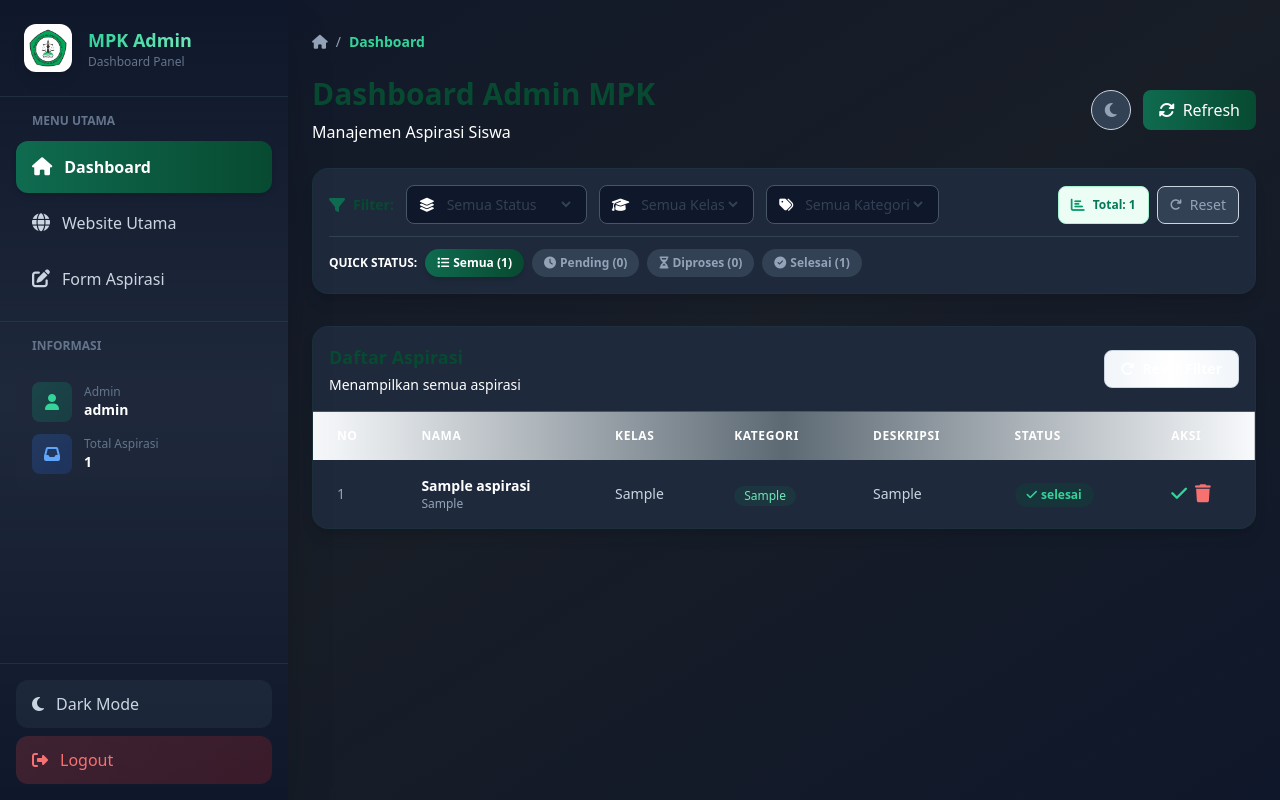
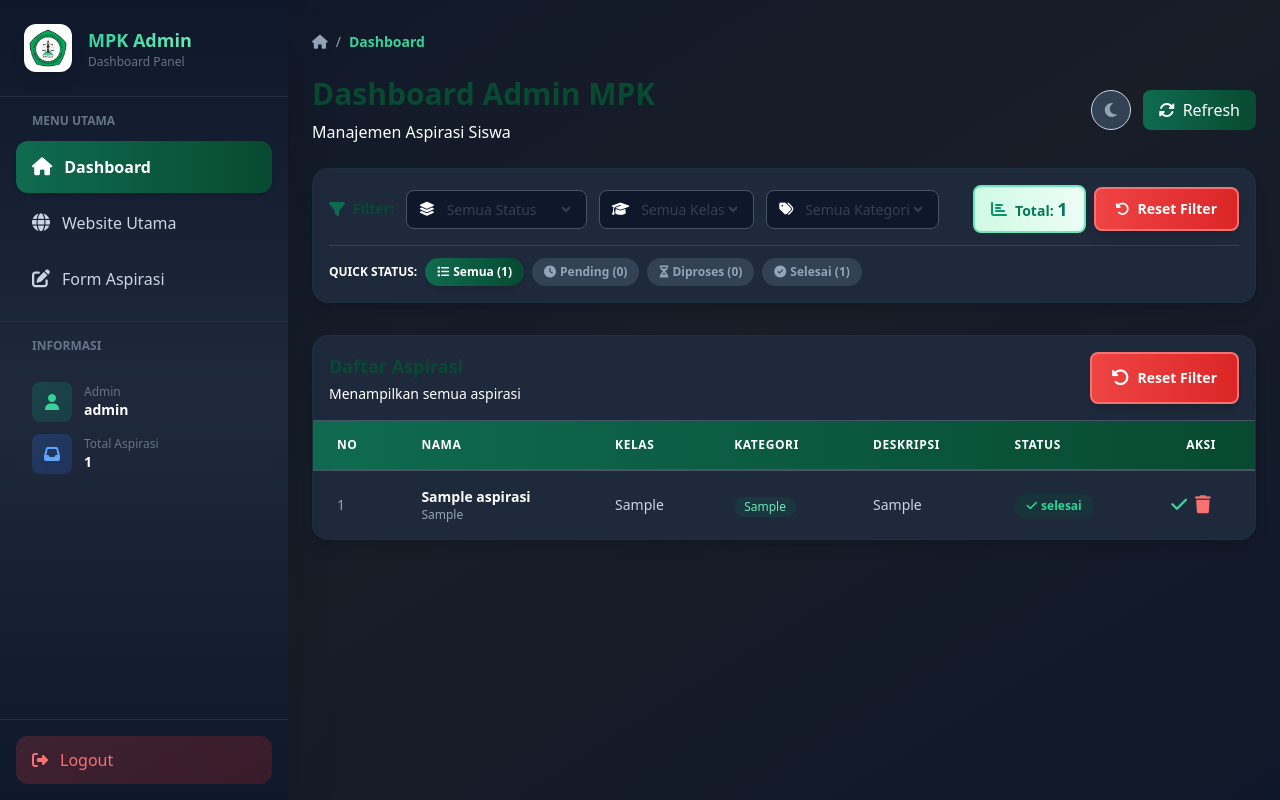
Before and after one commit to xfakh/MPKFULL, a Flask app: page /dashboard in a window 1280 px wide. Run offline with Flask 3, Linux system fonts and the light colour scheme; a user stored in the database is signed in; tables that the repository leaves empty hold one stand-in row (values such as "Sample post"); some libraries are stand-ins or nearby versions.

Commit message:
fix: implementasi UI/UX improvements
- Tambahkan Dark Mode toggle dengan localStorage persistence
- Implementasi Loading skeleton saat fetch data
- Tambahkan Toast notifications untuk berbagai tipe pesan
- Perbaiki tombol Reset Filter dengan desain yang lebih jelas
- Update header tabel dengan warna kontras tinggi
- Tambahkan sticky header untuk scrolling
- Optimasi mobile responsiveness

```diff
--- a/templates/dashboard.html
+++ b/templates/dashboard.html
@@ -121,11 +121,7 @@
         </div>
       </div>
 
-      <div class="absolute bottom-0 left-0 right-0 p-4 border-t border-slate-700/50 space-y-2">
-        <button onclick="toggleDarkMode()" class="w-full flex items-center gap-3 px-4 py-3 rounded-xl bg-slate-700/30 text-slate-300 hover:bg-slate-700/50 hover:text-white font-medium transition-all">
-          <i class="fas fa-moon"></i>
-          <span>Dark Mode</span>
-        </button>
+      <div class="absolute bottom-0 left-0 right-0 p-4 border-t border-slate-700/50">
         <button onclick="logout()" class="w-full flex items-center gap-3 px-4 py-3 rounded-xl bg-gradient-to-r from-red-500/20 to-red-600/20 text-red-400 hover:from-red-500/30 hover:to-red-600/30 font-medium transition-all">
           <i class="fas fa-sign-out-alt"></i>
           <span>Logout</span>
@@ -153,11 +149,9 @@
           <p class="text-mpk-muted">Manajemen Aspirasi Siswa</p>
         </div>
         <div class="flex items-center gap-3">
-          <div class="flex items-center gap-2">
-            <button id="darkModeToggle" class="w-10 h-10 rounded-full bg-slate-100 hover:bg-slate-200 border border-slate-300 flex items-center justify-center transition-all text-slate-600">
-              <i class="fas fa-moon" id="darkModeIcon"></i>
-            </button>
-          </div>
+          <button id="darkModeToggle" onclick="toggleDarkMode()" class="w-10 h-10 rounded-full bg-slate-100 hover:bg-slate-200 border border-slate-300 flex items-center justify-center transition-all text-slate-600" title="Toggle Dark Mode">
+            <i class="fas fa-moon" id="darkModeIcon"></i>
+          </button>
           <button onclick="refreshData()" class="bg-gradient-to-r from-mpk-primary to-mpk-primary-dark text-white px-4 py-2 rounded-lg hover:shadow-lg transition-all">
             <i class="fas fa-sync-alt mr-2"></i>Refresh
           </button>
@@ -215,13 +209,13 @@
               </div>
 
               <div class="flex items-center gap-2 ml-auto">
-                <div class="flex items-center gap-2 px-3 py-2 bg-emerald-50 rounded-lg border border-emerald-200">
-                  <i class="fas fa-chart-bar text-emerald-600 text-sm"></i>
-                  <span class="text-xs font-semibold text-emerald-700">Total: <span id="totalAspirasi">0</span></span>
+                <div class="flex items-center gap-2 px-4 py-2 bg-gradient-to-r from-emerald-100 to-emerald-50 rounded-lg border-2 border-emerald-300">
+                  <i class="fas fa-chart-bar text-emerald-600"></i>
+                  <span class="text-sm font-bold text-emerald-700">Total: <span id="totalAspirasi" class="text-lg">0</span></span>
                 </div>
-                <button onclick="resetFilters()" class="flex items-center gap-2 px-3 py-2 bg-slate-100 hover:bg-slate-200 rounded-lg border border-slate-300 transition-all text-sm font-medium text-slate-600">
-                  <i class="fas fa-redo text-xs"></i>
-                  Reset
+                <button onclick="resetFilters()" class="flex items-center gap-2 px-5 py-2.5 bg-gradient-to-r from-red-500 to-red-600 text-white hover:from-red-600 hover:to-red-700 rounded-lg border-2 border-red-400 transition-all text-sm font-bold shadow-lg hover:shadow-xl transform hover:scale-105">
+                  <i class="fas fa-undo-alt"></i>
+                  Reset Filter
                 </button>
               </div>
             </div>
@@ -257,26 +251,27 @@
                 <p class="text-sm text-mpk-muted mt-1" id="filterInfo">Menampilkan semua aspirasi</p>
               </div>
             </div>
-            <button onclick="resetFilters()" class="bg-gradient-to-r from-slate-100 via-white to-slate-100 text-mpk-muted-dark border border-slate-300 px-4 py-2 rounded-lg font-semibold text-sm hover:border-mpk-primary/30 hover:text-mpk-primary transition-all">
-              <i class="fas fa-redo mr-2"></i>Reset Filter
+            <button onclick="resetFilters()" class="w-full md:w-auto bg-gradient-to-r from-red-500 to-red-600 text-white px-5 py-2.5 rounded-lg font-bold text-sm hover:bg-gradient-to-r hover:from-red-600 hover:to-red-700 border-2 border-red-400 transition-all flex items-center justify-center gap-2 shadow-lg hover:shadow-xl hover:-translate-y-0.5">
+              <i class="fas fa-undo-alt text-lg"></i>
+              <span>Reset Filter</span>
             </button>
           </div>
         </div>
 
         <div class="overflow-x-auto">
           <table class="w-full">
-            <thead class="bg-gradient-to-r from-slate-50 via-emerald-50/30 to-slate-50">
+            <thead class="bg-gradient-to-r from-mpk-primary to-mpk-primary-dark sticky top-0 z-10">
               <tr>
-                <th class="px-6 py-4 text-left text-xs font-bold text-mpk-muted uppercase tracking-wider">No</th>
-                <th class="px-6 py-4 text-left text-xs font-bold text-mpk-muted uppercase tracking-wider">Nama</th>
-                <th class="px-6 py-4 text-left text-xs font-bold text-mpk-muted uppercase tracking-wider">Kelas</th>
-                <th class="px-6 py-4 text-left text-xs font-bold text-mpk-muted uppercase tracking-wider">Kategori</th>
-                <th class="px-6 py-4 text-left text-xs font-bold text-mpk-muted uppercase tracking-wider">Deskripsi</th>
-                <th class="px-6 py-4 text-left text-xs font-bold text-mpk-muted uppercase tracking-wider">Status</th>
-                <th class="px-6 py-4 text-left text-xs font-bold text-mpk-muted uppercase tracking-wider">Aksi</th>
+                <th class="px-6 py-4 text-left text-xs font-bold text-white uppercase tracking-wider border-b-2 border-white/20">No</th>
+                <th class="px-6 py-4 text-left text-xs font-bold text-white uppercase tracking-wider border-b-2 border-white/20">Nama</th>
+                <th class="px-6 py-4 text-left text-xs font-bold text-white uppercase tracking-wider border-b-2 border-white/20">Kelas</th>
+                <th class="px-6 py-4 text-left text-xs font-bold text-white uppercase tracking-wider border-b-2 border-white/20">Kategori</th>
+                <th class="px-6 py-4 text-left text-xs font-bold text-white uppercase tracking-wider border-b-2 border-white/20">Deskripsi</th>
+                <th class="px-6 py-4 text-left text-xs font-bold text-white uppercase tracking-wider border-b-2 border-white/20">Status</th>
+                <th class="px-6 py-4 text-center text-xs font-bold text-white uppercase tracking-wider border-b-2 border-white/20">Aksi</th>
               </tr>
             </thead>
-            <tbody id="aspirasiTable" class="divide-y divide-slate-100">
+            <tbody id="aspirasiTable" class="divide-y divide-slate-200">
             </tbody>
           </table>
         </div>
@@ -437,14 +432,13 @@
     }
 
     function toggleDarkMode() {
-      const currentTheme = document.documentElement.getAttribute('data-theme');
+      const currentTheme = document.documentElement.getAttribute('data-theme') || 'light';
       const newTheme = currentTheme === 'dark' ? 'light' : 'dark';
+      console.log('Toggling theme from', currentTheme, 'to', newTheme);
       setTheme(newTheme);
 
       showToast(newTheme === 'dark' ? 'Dark mode enabled' : 'Light mode enabled', 'info');
     }
-
-    document.getElementById('darkModeToggle').addEventListener('click', toggleDarkMode);
 
     async function logout() {
       if (!confirm('Apakah Anda yakin ingin logout?')) return;
```
